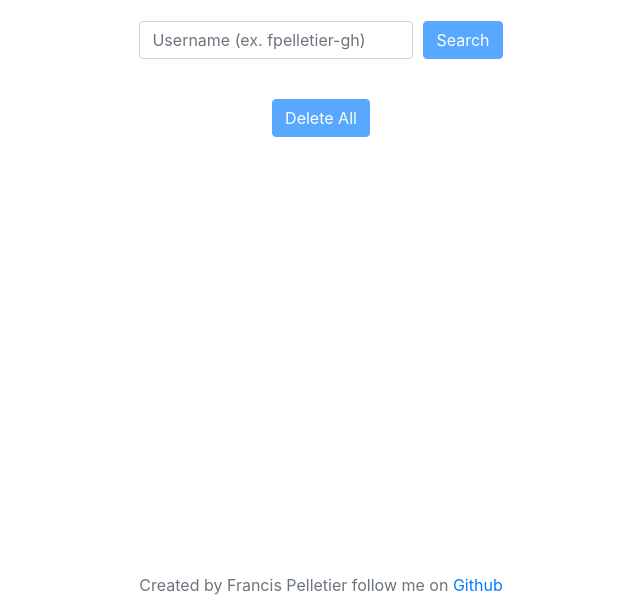
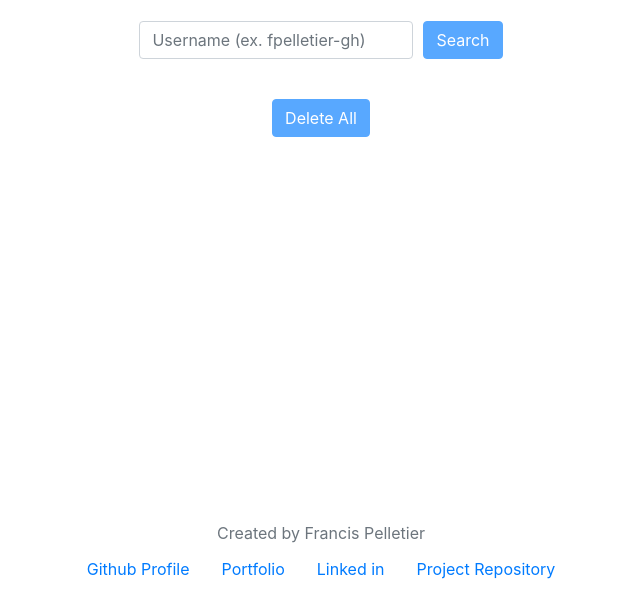
Before and after one commit to fpelletier-gh/github-finder, a website built with webpack: page src/bundle.html in a window 1280 px wide. Shown: the part 187-800 px from the top of the page, without its empty margins (319-959 px from the left). Built offline with nearby package versions, Linux system fonts and the light colour scheme.

Commit message:
refactor the footer with social links

```diff
--- a/src/bundle.html
+++ b/src/bundle.html
@@ -79,14 +79,41 @@
         </div>
       </div>
     </main>
-    <footer class="footer mt-auto py-3">
+    <footer class="mt-auto py-4">
       <div class="container">
-        <span class="text-muted">
-          Created by Francis Pelletier follow me on
-          <a href="https://github.com/fpelletier-gh/github-finder/" class="link"
-            >Github</a
-          ></span
-        >
+        <div>
+          <span class="text-muted"> Created by Francis Pelletier </span>
+        </div>
+        <div class="nav justify-content-center pt-1">
+          <a
+            href="https://github.com/fpelletier-gh/"
+            class="nav-link"
+            target="_blank"
+            rel="noopener noreferrer"
+            >Github Profile</a
+          >
+          <a
+            href="https://francispelletier.ca"
+            class="nav-link"
+            target="_blank"
+            rel="noopener noreferrer"
+            >Portfolio</a
+          >
+          <a
+            href="https://www.linkedin.com/in/francis-pelletier-4604061a2"
+            class="nav-link"
+            target="_blank"
+            rel="noopener noreferrer"
+            >Linked in</a
+          >
+          <a
+            href="https://github.com/fpelletier-gh/github-finder/"
+            class="nav-link"
+            target="_blank"
+            rel="noopener noreferrer"
+            >Project Repository</a
+          >
+        </div>
       </div>
     </footer>
   </body>
```
